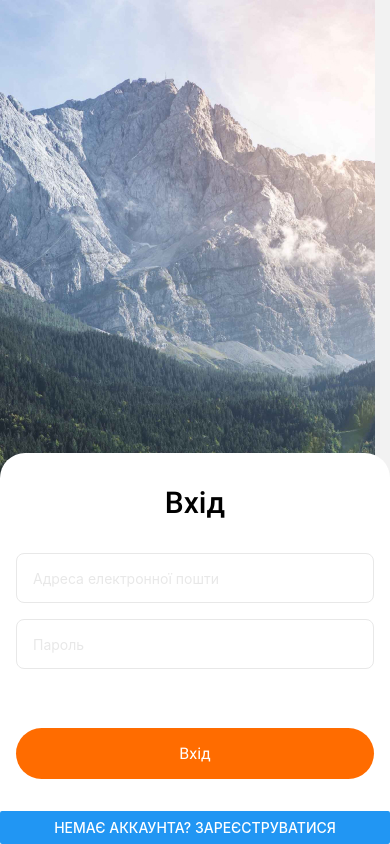
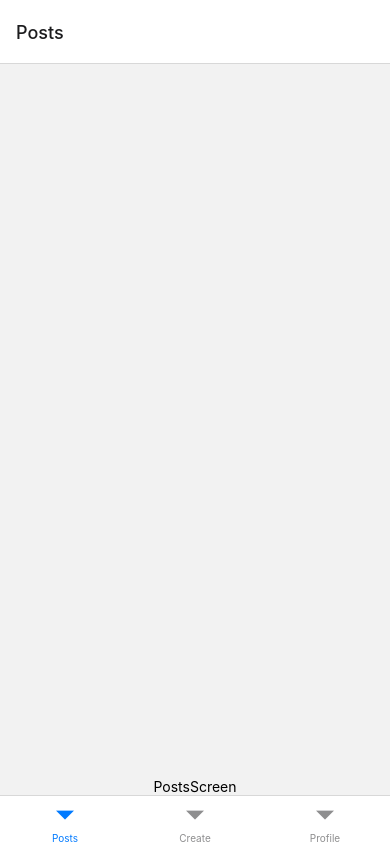
Before and after one commit to Andrii-Smolianinov/Project-react-native, a React Native app: screen /Login in a window 390 px wide. Built offline with nearby package versions, Linux system fonts and the light colour scheme.

Commit message:
added Screens

```diff
--- a/App.js
+++ b/App.js
@@ -1,21 +1,34 @@
 import React, { useState, useCallback, useEffect } from "react";
-import {} from "react-native";
-
 import { createNativeStackNavigator } from '@react-navigation/native-stack';
 import { NavigationContainer } from "@react-navigation/native";
 import RegistrationScreen from "./Screens/auth/RegistrationScreen";
 import LoginScreen from "./Screens/auth/LoginScreen";
+import { createBottomTabNavigator } from '@react-navigation/bottom-tabs';
+import PostsScreen from "./Screens/PostsScreen";
+import CreatePostsScreen from "./Screens/CreatePostsScreen";
+import ProfileScreen from "./Screens/ProfileScreen";
 
 const AuthStack = createNativeStackNavigator();
+
+const Tabs = createBottomTabNavigator();
 
 export default function App() {
 
   return (
     <NavigationContainer>
-      <AuthStack.Navigator initialRouteName="Registration">
-        <AuthStack.Screen options={{headerShown: false}} name="Registration" component={RegistrationScreen}  />
-        <AuthStack.Screen options={{headerShown: false}} name="Login" component={LoginScreen} />
-      </AuthStack.Navigator>
+      <Tabs.Navigator>
+        <Tabs.Screen  name="Posts" component={PostsScreen}  />
+        <Tabs.Screen name="Create" component={CreatePostsScreen} />
+        <Tabs.Screen name="Profile" component={ProfileScreen} />
+      </Tabs.Navigator>
     </NavigationContainer>
   );
 }
+
+// auth
+// <NavigationContainer>
+//       <AuthStack.Navigator initialRouteName="Registration">
+//         <AuthStack.Screen options={{headerShown: false}} name="Registration" component={RegistrationScreen}  />
+//         <AuthStack.Screen options={{headerShown: false}} name="Login" component={LoginScreen} />
+//       </AuthStack.Navigator>
+//     </NavigationContainer>
--- /dev/null
+++ b/Screens/CreatePostsScreen.js
@@ -0,0 +1,18 @@
+import React from "react";
+import { StyleSheet, View, Text } from "react-native";
+
+export default function CreatePostsScreen() {
+  return (
+    <View style={styles.container}>
+      <Text>CreatePostsScreen</Text>
+    </View>
+  );
+}
+
+const styles = StyleSheet.create({
+  container: {
+    flex: 1,
+    justifyContent: "flex-end",
+    alignItems: "center",
+  },
+})
--- /dev/null
+++ b/Screens/PostsScreen.js
@@ -0,0 +1,19 @@
+
+import React from "react";
+import { StyleSheet, View, Text } from "react-native";
+
+export default function PostsScreen() {
+  return (
+    <View style={styles.container}>
+      <Text>PostsScreen</Text>
+    </View>
+  );
+}
+
+const styles = StyleSheet.create({
+  container: {
+    flex: 1,
+    justifyContent: "flex-end",
+    alignItems: "center",
+  },
+})
--- /dev/null
+++ b/Screens/ProfileScreen.js
@@ -0,0 +1,19 @@
+
+import React from "react";
+import { StyleSheet, View, Text } from "react-native";
+
+export default function ProfileScreen() {
+  return (
+    <View style={styles.container}>
+      <Text>ProfileScreen</Text>
+    </View>
+  );
+}
+
+const styles = StyleSheet.create({
+  container: {
+    flex: 1,
+    justifyContent: "flex-end",
+    alignItems: "center",
+  },
+})
--- a/Screens/auth/LoginScreen.js
+++ b/Screens/auth/LoginScreen.js
@@ -83,7 +83,6 @@ export default function LoginScreen({ navigation }) {
               style={{
                 ...styles.containerForm,
                 width: width,
-                // marginBottom: isShowKeyboard ? 0 : 32,
               }}
             >
               <Text style={styles.titleForm}>Вхід</Text>
@@ -115,10 +114,15 @@ export default function LoginScreen({ navigation }) {
               >
                 <Text style={styles.titleButton}>Вхід</Text>
               </TouchableOpacity>
-              <Button
+
+              <TouchableOpacity
                 onPress={() => navigation.navigate("Registration")}
-                title="Немає аккаунта? Зареєструватися"
-              />
+                style={{ marginTop: 16, marginBottom: 76, alignSelf: "center" }}
+              >
+                <Text style={styles.navigationLink}>
+                  Немає аккаунта? Зареєструватися
+                </Text>
+              </TouchableOpacity>
             </View>
           </KeyboardAvoidingView>
         </ImageBackground>
@@ -190,4 +194,11 @@ const styles = StyleSheet.create({
     color: "#FFFFFF",
     marginHorizontal: 16,
   },
+  navigationLink: {
+    color: "#1B4371",
+    justifyContent: "center",
+    alignItems: "center",
+    fontSize: 16,
+    fontFamily: "Roboto-Regular",
+  },
 });
--- a/Screens/auth/RegistrationScreen.js
+++ b/Screens/auth/RegistrationScreen.js
@@ -80,17 +80,10 @@ export default function RegistrationScreen({ navigation }) {
           <KeyboardAvoidingView
             behavior={Platform.OS == "ios" ? "padding" : "height"}
           >
-            {/* <View>
-              <Text style={styles.dimensionsTtl}>Window Dimension Data</Text>
-              <Text style={styles.dimensionsTxt}>Height: {height}</Text>
-              <Text style={styles.dimensionsTxt}>Width: {width}</Text>
-            </View>  */}
-
             <View
               style={{
                 ...styles.containerForm,
                 width: width,
-                // marginBottom: isShowKeyboard ? 0 : 32,
               }}
             >
               <Text style={styles.titleForm}>Реєстрація</Text>
@@ -131,10 +124,13 @@ export default function RegistrationScreen({ navigation }) {
               >
                 <Text style={styles.titleButton}>Зареєструватися</Text>
               </TouchableOpacity>
-              <Button
+
+              <TouchableOpacity
                 onPress={() => navigation.navigate("Login")}
-                title="Вже є аккаунт? Увійти"
-              />
+                style={{ marginTop: 16, marginBottom: 76, alignSelf: "center" }}
+              >
+                <Text style={styles.navigationLink}>Вже є аккаунт? Увійти</Text>
+              </TouchableOpacity>
             </View>
           </KeyboardAvoidingView>
         </ImageBackground>
@@ -191,19 +187,26 @@ const styles = StyleSheet.create({
     alignItems: "center",
   },
   titleButton: {
+    color: "#FFFFFF",
     fontSize: 16,
-    color: "#FFFFFF",
     fontFamily: "Roboto-Regular",
   },
   dimensionsTtl: {
+    color: "#FFFFFF",
     fontSize: 16,
     marginVertical: 10,
-    color: "#FFFFFF",
     marginHorizontal: 16,
   },
   dimensionsTxt: {
+    color: "#FFFFFF",
     fontSize: 14,
-    color: "#FFFFFF",
     marginHorizontal: 16,
   },
+  navigationLink: {
+    color: "#1B4371",
+    justifyContent: "center",
+    alignItems: "center",
+    fontSize: 16,
+    fontFamily: "Roboto-Regular",
+  },
 });
--- a/package.json
+++ b/package.json
@@ -9,6 +9,7 @@
     "web": "expo start --web"
   },
   "dependencies": {
+    "@react-navigation/bottom-tabs": "^6.5.6",
     "@react-navigation/native": "^6.1.4",
     "@react-navigation/native-stack": "^6.9.10",
     "expo": "~47.0.12",
```
Also changed, not shown: Screens/CommentsScreen.js (added, +18 -0 lines), Screens/Home.js (added, +19 -0 lines), Screens/MapScreen.js (added, +19 -0 lines), 2 other files (tests, documents, lock files or other folders).
